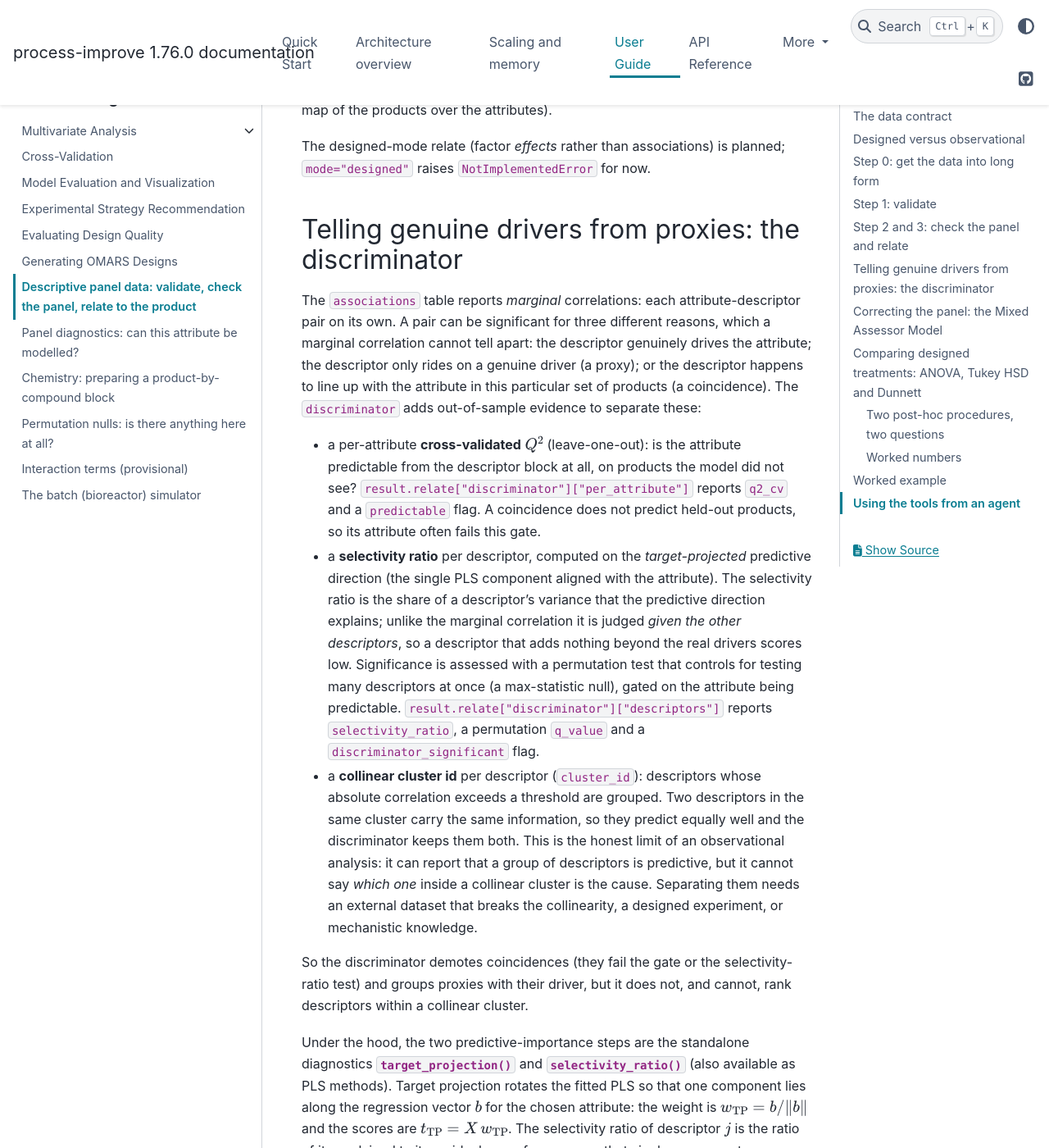
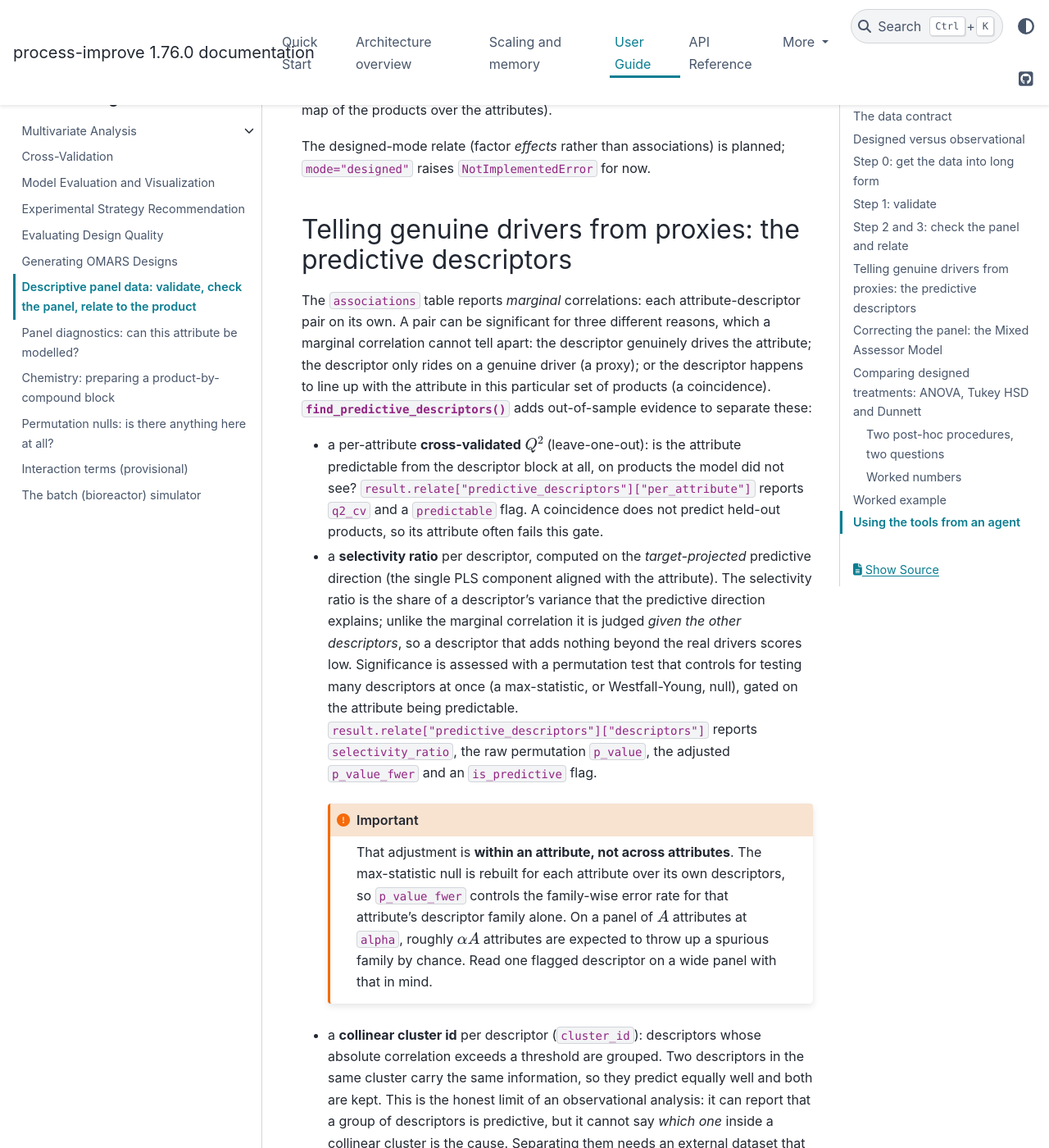
Before and after one commit to kgdunn/process-improve, a Sphinx documentation site: the page built from docs/user_guide/sensory_panel.rst, in a window 1280 px wide and 1400 px high, scrolled down 4020 px. Shown: the whole window at 82% size. Built offline with Sphinx 7.4.7 and the PyData theme 0.15.4, drawn with Linux system fonts in a browser that asks for light colours; some of the changed text lies outside the part shown.

Commit message:
Update both user guides for the renames, and state the multiplicity scope
permutation_nulls.rst now leads with the zero-argument form, since
check_predictive_signal supplies a leave-one-out default, and says plainly that
the blocks go in unscaled and why. It also gives the cost in fits rather than
letting a reader discover it: n_perm refits per fold is twenty thousand fits at
n_perm=999 on twenty products.

sensory_panel.rst renames the "discriminator" section and, more usefully, adds
what was missing: the max-statistic correction is within an attribute, not
across attributes, so on a panel of A attributes roughly alpha*A are expected
to throw up a spurious family. The page previously implied wider protection
than the code provides. It now also points at permutation_column_null as the
block-level screen, so the choice between the two is stated.

Verified against the -W docs gate, which is where a stale :func: role would
have failed CI.

Co-Authored-By: Claude Opus 5 <noreply@anthropic.com>
Claude-Session: https://claude.ai/code/session_016vCXGaB7zcXSd7GXQoHJig

```diff
--- a/docs/user_guide/sensory_panel.rst
+++ b/docs/user_guide/sensory_panel.rst
@@ -159,8 +159,8 @@ The observational relate output is:
 - ``result.relate["associations"]`` gives the per-(attribute, descriptor)
   correlation with a raw p-value, a Benjamini-Hochberg ``q_value`` across the
   whole family of tests, and a ``significant`` flag.
-- ``result.relate["discriminator"]`` adds the out-of-sample evidence described
-  in the next section.
+- ``result.relate["predictive_descriptors"]`` adds the out-of-sample evidence
+  described in the next section.
 
 The result also carries supporting context: ``result.product_means`` (each
 product-by-attribute mean with a confidence interval) and ``result.pca`` (a PCA
@@ -169,20 +169,21 @@ sensory map of the products over the attributes).
 The designed-mode relate (factor *effects* rather than associations) is planned;
 ``mode="designed"`` raises ``NotImplementedError`` for now.
 
-Telling genuine drivers from proxies: the discriminator
--------------------------------------------------------
+Telling genuine drivers from proxies: the predictive descriptors
+-----------------------------------------------------------------
 
 The ``associations`` table reports *marginal* correlations: each
 attribute-descriptor pair on its own. A pair can be significant for three
 different reasons, which a marginal correlation cannot tell apart: the
 descriptor genuinely drives the attribute; the descriptor only rides on a
 genuine driver (a proxy); or the descriptor happens to line up with the
-attribute in this particular set of products (a coincidence). The
-``discriminator`` adds out-of-sample evidence to separate these:
+attribute in this particular set of products (a coincidence).
+:func:`~process_improve.sensory.find_predictive_descriptors` adds out-of-sample
+evidence to separate these:
 
 - a per-attribute **cross-validated** :math:`Q^2` (leave-one-out): is the
   attribute predictable from the descriptor block at all, on products the model
-  did not see? ``result.relate["discriminator"]["per_attribute"]`` reports
+  did not see? ``result.relate["predictive_descriptors"]["per_attribute"]`` reports
   ``q2_cv`` and a ``predictable`` flag. A coincidence does not predict held-out
   products, so its attribute often fails this gate.
 - a **selectivity ratio** per descriptor, computed on the *target-projected*
@@ -191,22 +192,40 @@ attribute in this particular set of products (a coincidence). The
   predictive direction explains; unlike the marginal correlation it is judged
   *given the other descriptors*, so a descriptor that adds nothing beyond the
   real drivers scores low. Significance is assessed with a permutation test that
-  controls for testing many descriptors at once (a max-statistic null), gated on
-  the attribute being predictable. ``result.relate["discriminator"]["descriptors"]``
-  reports ``selectivity_ratio``, a permutation ``q_value`` and a
-  ``discriminator_significant`` flag.
+  controls for testing many descriptors at once (a max-statistic, or
+  Westfall-Young, null), gated on the attribute being predictable.
+  ``result.relate["predictive_descriptors"]["descriptors"]`` reports
+  ``selectivity_ratio``, the raw permutation ``p_value``, the adjusted
+  ``p_value_fwer`` and an ``is_predictive`` flag.
+
+  .. important::
+
+     That adjustment is **within an attribute, not across attributes**. The
+     max-statistic null is rebuilt for each attribute over its own descriptors,
+     so ``p_value_fwer`` controls the family-wise error rate for that
+     attribute's descriptor family alone. On a panel of :math:`A` attributes at
+     ``alpha``, roughly :math:`\alpha A` attributes are expected to throw up a
+     spurious family by chance. Read one flagged descriptor on a wide panel with
+     that in mind.
 - a **collinear cluster id** per descriptor (``cluster_id``): descriptors whose
   absolute correlation exceeds a threshold are grouped. Two descriptors in the
-  same cluster carry the same information, so they predict equally well and the
-  discriminator keeps them both. This is the honest limit of an observational
+  same cluster carry the same information, so they predict equally well and
+  both are kept. This is the honest limit of an observational
   analysis: it can report that a group of descriptors is predictive, but it
   cannot say *which one* inside a collinear cluster is the cause. Separating
   them needs an external dataset that breaks the collinearity, a designed
   experiment, or mechanistic knowledge.
 
-So the discriminator demotes coincidences (they fail the gate or the
+So the search demotes coincidences (they fail the gate or the
 selectivity-ratio test) and groups proxies with their driver, but it does not,
 and cannot, rank descriptors within a collinear cluster.
+
+To screen a wide descriptor block *before* committing to this per-attribute
+work, :func:`~process_improve.sensory.permutation_column_null` fits a single
+multi-response PLS over the whole attribute block and returns one record per
+descriptor, against a knockoff null. It answers "which descriptors matter for
+the panel as a whole"; use it to triage, and this function when the answer has
+to name an attribute.
 
 Under the hood, the two predictive-importance steps are the standalone
 diagnostics :func:`~process_improve.multivariate.target_projection` and
@@ -491,14 +510,15 @@ correlates with Liking (r about -0.67) purely by chance in these eighteen
 products. A within-sample correlation on its own cannot tell these three cases
 apart.
 
-**Step 5, discriminate.** The discriminator adds the out-of-sample evidence.
+**Step 5, find the predictive descriptors.** This adds the out-of-sample
+evidence.
 
 .. code-block:: python
 
-   disc = result.relate["discriminator"]
+   disc = result.relate["predictive_descriptors"]
    gate = pd.DataFrame(disc["per_attribute"])      # cross-validated Q-squared per attribute
    drivers = pd.DataFrame(disc["descriptors"])     # selectivity ratio, q-value, cluster id
-   print(drivers[drivers["discriminator_significant"]])
+   print(drivers[drivers["is_predictive"]])
 
 It narrows the sixteen marginal hits to twelve:
 
@@ -510,7 +530,7 @@ It narrows the sixteen marginal hits to twelve:
   while the genuine ``brix`` and ``price`` for Liking remain significant. This is
   the coincidence caught.
 - ``brix``, ``refractive_index`` and ``specific_gravity`` all stay significant
-  for Sweetness and share one ``cluster_id``. The discriminator reports them as a
+  for Sweetness and share one ``cluster_id``. They are reported as a
   single inseparable group: from these data you cannot say which of the three is
   the cause, because each carries the same information.
 
@@ -539,8 +559,7 @@ and covariate tables as lists of row-records and returning JSON:
   with ``align=true``, the rescaled panel.
 - ``sensory_analyze_descriptive`` - the full pipeline, with a ``correction``
   option (``"none"`` / ``"align"`` / ``"drop"``), the MAM results, and (unless
-  ``discriminator`` is set false) the cross-validated discriminator in its
-  output.
+  ``find_predictive`` is set false) the predictive descriptors in its output.
 
 The analyze tool validates first and refuses to run if validation fails, so an
 agent cannot skip the gate.
```
Also changed, not shown: docs/user_guide/permutation_nulls.rst (+34 -14 lines).
